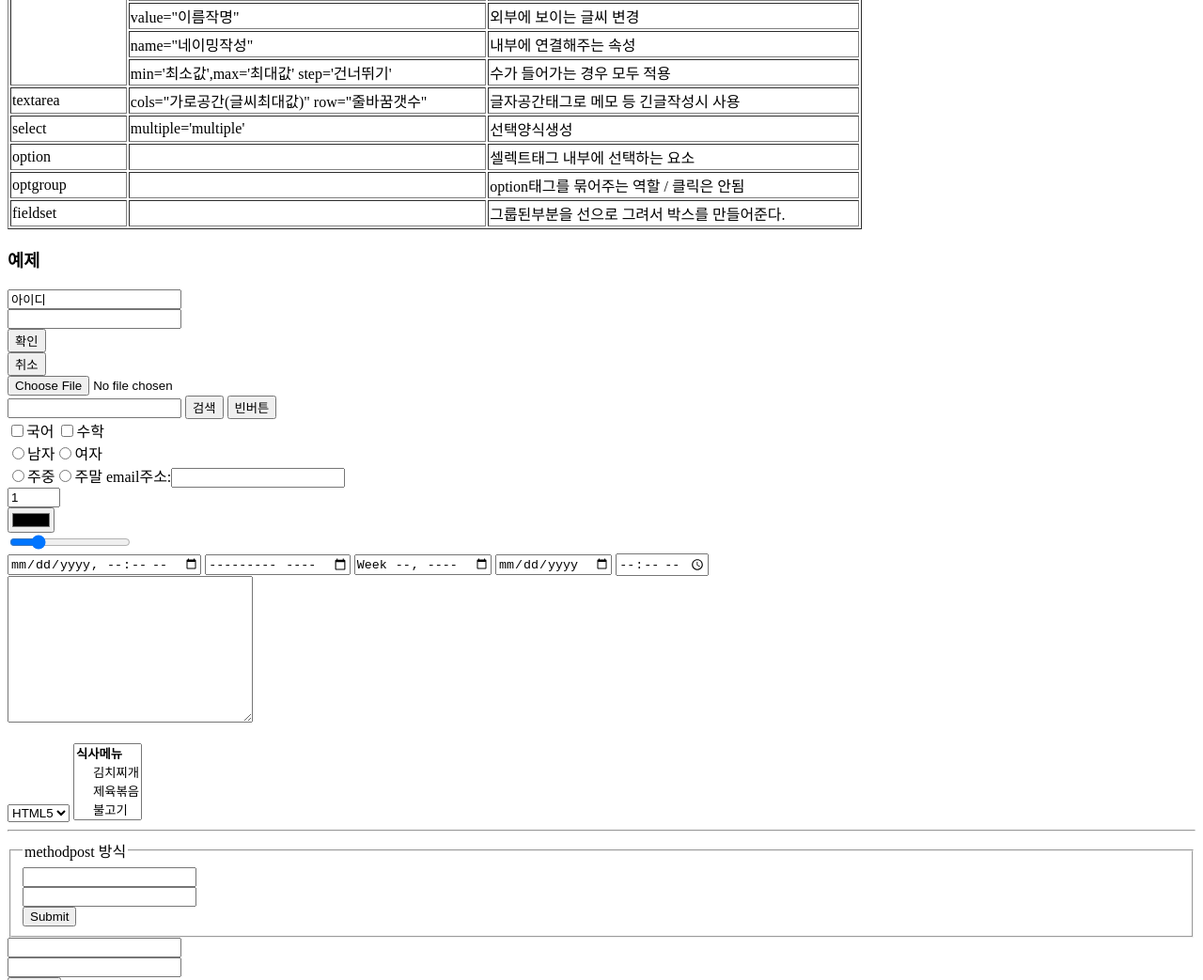
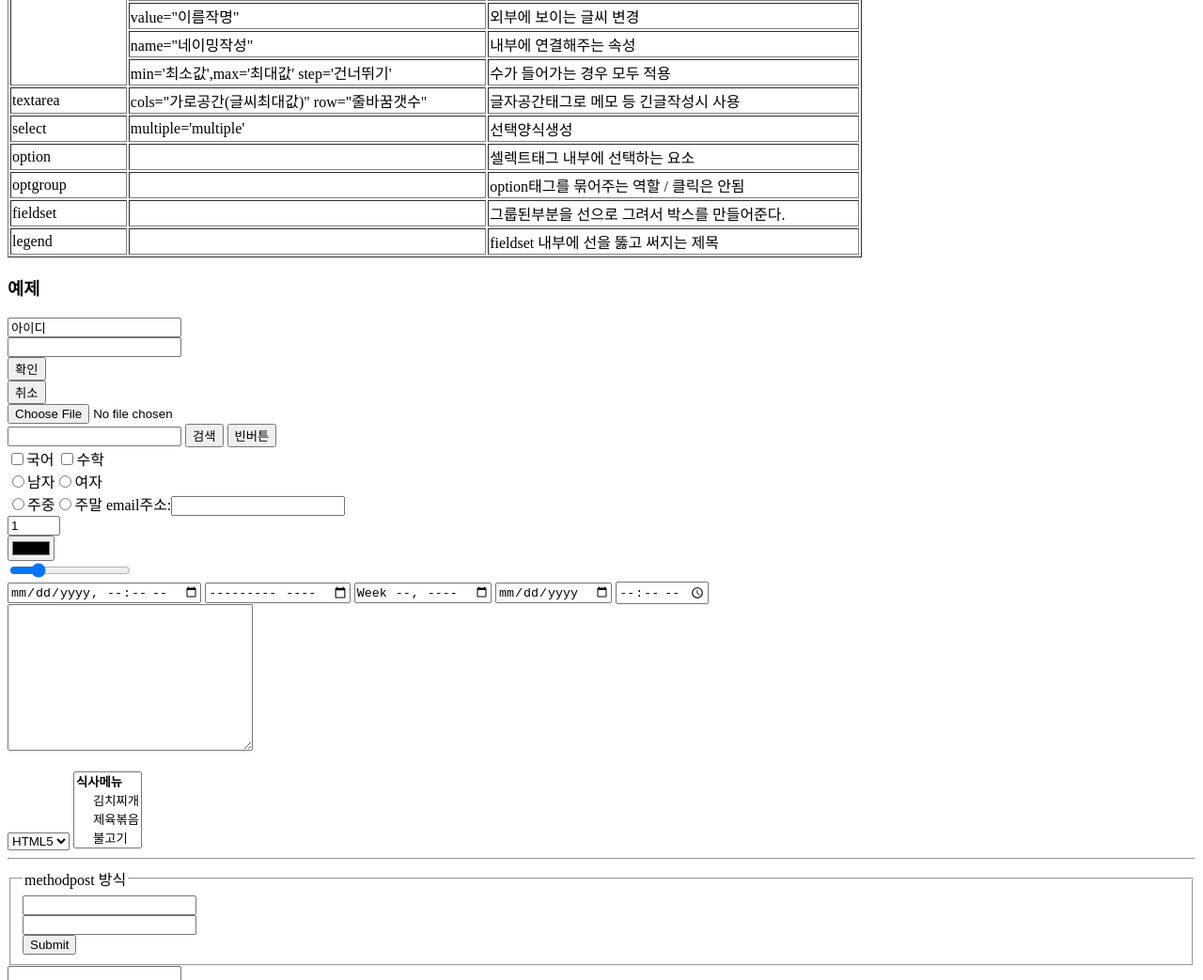
Before and after one commit to LeeSH0710/green310, a plain HTML site: page html_005.html in a window 1280 px wide. Shown: the part 814-1857 px from the top of the page at 94% size. Drawn offline with Linux system fonts and the light colour scheme.

Commit message:
Update html_005.html

```diff
--- a/html_005.html
+++ b/html_005.html
@@ -136,6 +136,11 @@
             <td></td>
             <td>그룹된부분을 선으로 그려서 박스를 만들어준다.</td>
         </tr>
+        <tr>
+            <td>legend</td>
+            <td></td>
+            <td>fieldset 내부에 선을 뚫고 써지는 제목</td>
+        </tr>
 
 
 
```
